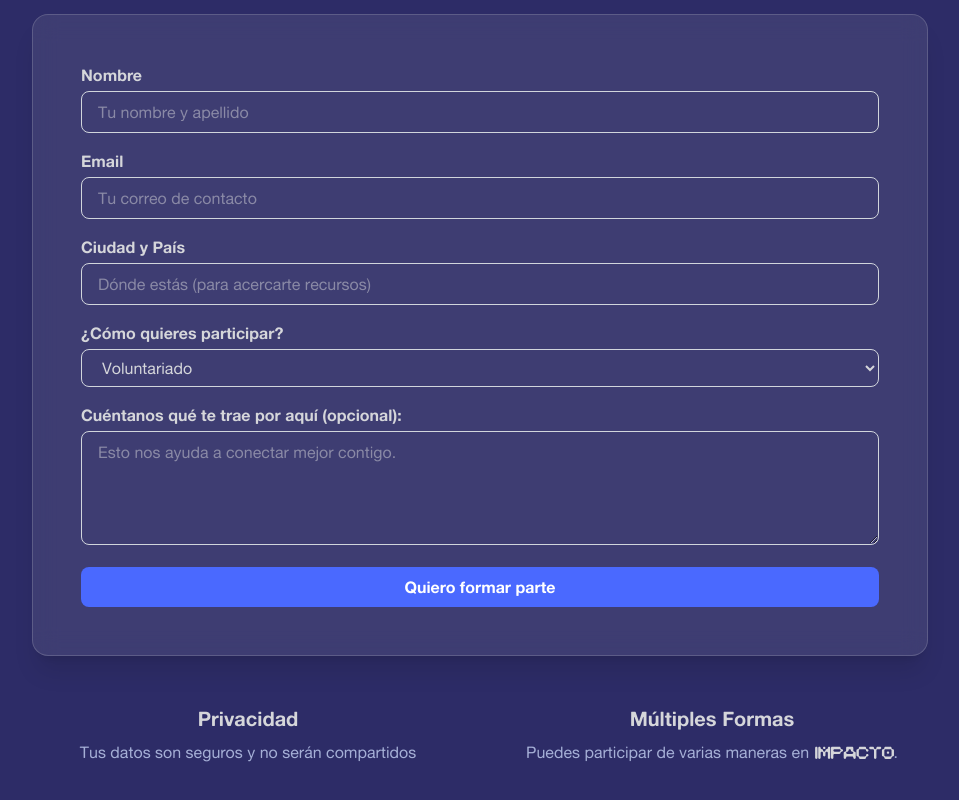
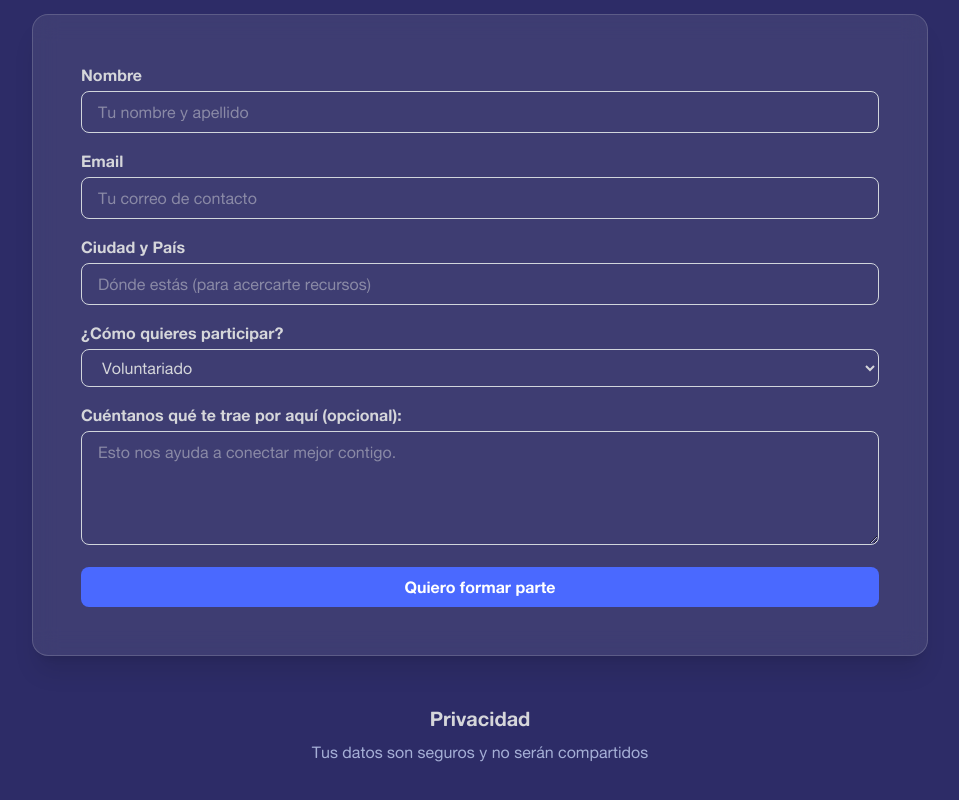
Before and after one commit to rladaga/impacto, a Next.js app: page /contact in a window 1280 px wide. Shown: the part 387-1187 px from the top of the page, without its empty margins (160-1119 px from the left). Built offline with nearby package versions, Linux system fonts and the light colour scheme.

Commit message:
remove bottom comment

```diff
--- a/app/contact/page.tsx
+++ b/app/contact/page.tsx
@@ -44,7 +44,7 @@ function ContactContent() {
           initial={{ opacity: 0, y: 20 }}
           animate={{ opacity: 1, y: 0 }}
           transition={{ duration: 0.6, delay: 0.4 }}
-          className="mt-12 grid grid-cols-1 md:grid-cols-2 gap-8 text-center"
+          className="mt-12 grid grid-cols-1 md:grid-cols-1 gap-8 text-center"
         >
           <div>
             <h3 className="text-xl font-alte-bold text-light mb-2">
@@ -52,19 +52,6 @@ function ContactContent() {
             </h3>
             <p className="text-accent">
               Tus datos son seguros y no serán compartidos
-            </p>
-          </div>
-          <div>
-            <h3 className="text-xl font-alte-bold text-light mb-2">
-              Múltiples Formas
-            </h3>
-            <p className="text-accent">
-              Puedes participar de varias maneras en{" "}
-              <ImpactoLogo
-                fill="#D5D6DA"
-                className="inline w-20 h-auto -mt-1"
-              />
-              .
             </p>
           </div>
         </motion.div>
```
